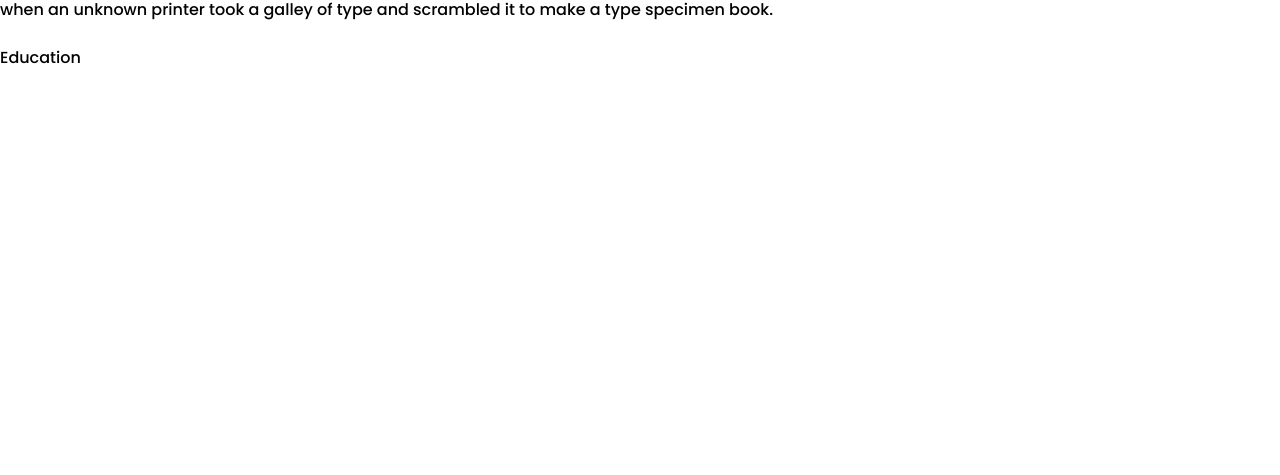
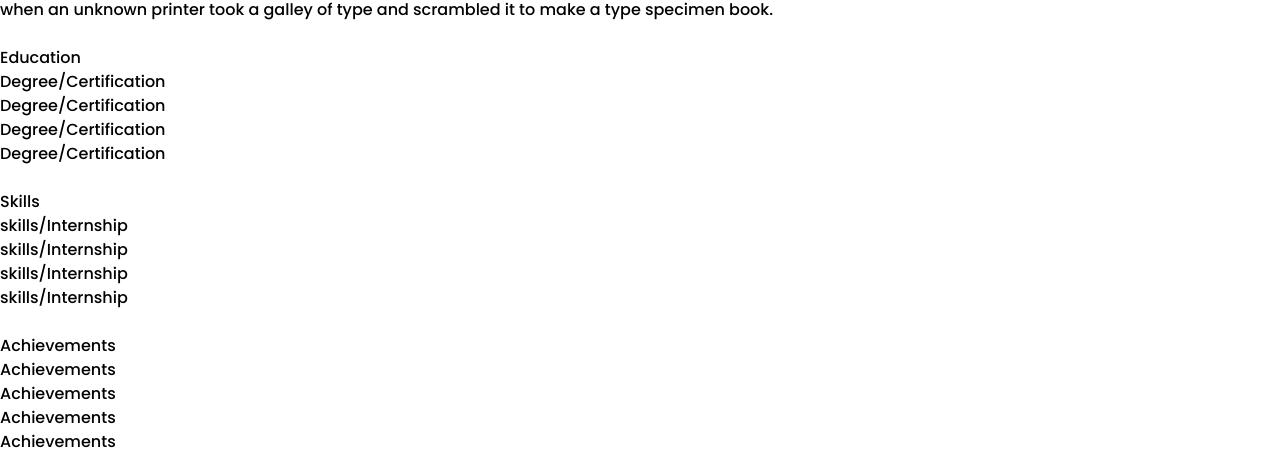
Before and after one commit to MiriamRehema/Miriam-2-Portfolio, a React (Vite) app: page / in a window 1280 px wide. Shown: the part 1639-2114 px from the top of the page. Before the commit the page ends 1709 px from the top, so only its background shows below. Built offline with nearby package versions, Linux system fonts and the light colour scheme.

Commit message:
finished the about

```diff
--- a/src/App.jsx
+++ b/src/App.jsx
@@ -2,12 +2,14 @@ import React from "react";
 import Navbar from "./components/Navbar";
 import Home from "./components/Home";
 import About from "./components/About";
+import Projects from "./components/Projects";
 function App() {
   return (
    <>
    <Navbar/>
    <Home/>
    <About/>
+   <Projects/>
 
    </>
   );
--- a/src/components/About.jsx
+++ b/src/components/About.jsx
@@ -17,9 +17,43 @@ function About() {
 
      </p>
      <br/>
-     <h1 classname= 'text- font-bold mb-5'>
+     <h1 class= '  font-semibold text-xl'>
       Education
      </h1>
+     <span>
+      <ul className='list-disc'>
+        <li>Degree/Certification</li>
+        <li>Degree/Certification</li>
+        <li>Degree/Certification</li>
+        <li>Degree/Certification</li>
+        </ul>
+     </span>
+      <br/>
+      <h1 className='font-semibold text-xl'>
+        Skills
+      </h1>
+      <span>
+        <ul className='list-disc'>
+          <li>skills/Internship</li>
+          <li>skills/Internship</li>
+          <li>skills/Internship</li>
+          <li>skills/Internship</li>
+        </ul>
+      </span>
+      <br/>
+      <h1 className='font-semibold text-xl'>
+       Achievements
+      </h1>
+      <span>
+        <ul className='list-disc'>
+          <li>Achievements</li>
+          <li>Achievements</li>
+          <li>Achievements</li>
+          <li>Achievements</li>
+        </ul>
+      </span>
+      <br/>
+
 
 
 
```
